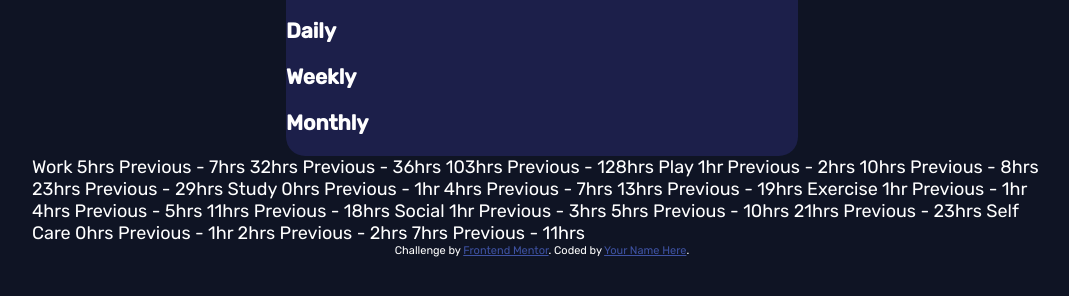
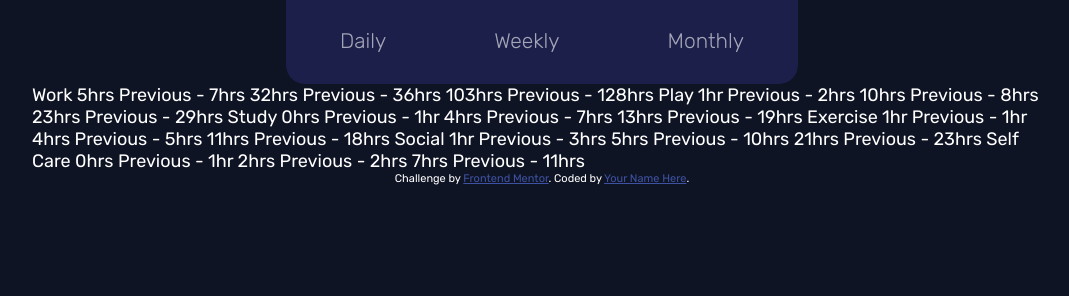
Before and after one commit to AyeTone/Time-Tracker, a plain HTML site: page index.html in a window 1280 px wide. Shown: the part 208-504 px from the top of the page, without its empty margins (98-1167 px from the left). Drawn offline with Linux system fonts and the light colour scheme.

Commit message:
Base UserCard Complete

```diff
--- a/css/main.css
+++ b/css/main.css
@@ -52,7 +52,7 @@ img {
     border-radius: var(--borderrounding);
 }
 
-/*      Info    */
+/*          Info        */
 .user-info {
     background-color: var(--blue);
     display: flex;
@@ -74,3 +74,17 @@ img {
     padding: 3px 0;
     font-weight: lighter;
 }
+
+
+/*      TimeFrames        */
+.timeframes {
+    display: flex;
+    justify-content: space-around;
+    align-items: center;
+    padding: 10px 0;
+}
+
+.timeframes h3 {
+    font-weight: lighter;
+    opacity: 0.6;
+}
--- a/index.html
+++ b/index.html
@@ -50,12 +50,12 @@
             Daily
           </h3>
         </div>
-        <div class="daily">
+        <div class="weekly">
           <h3>
             Weekly
           </h3>
         </div>
-        <div class="daily">
+        <div class="monthly">
           <h3>
             Monthly
           </h3>
```
